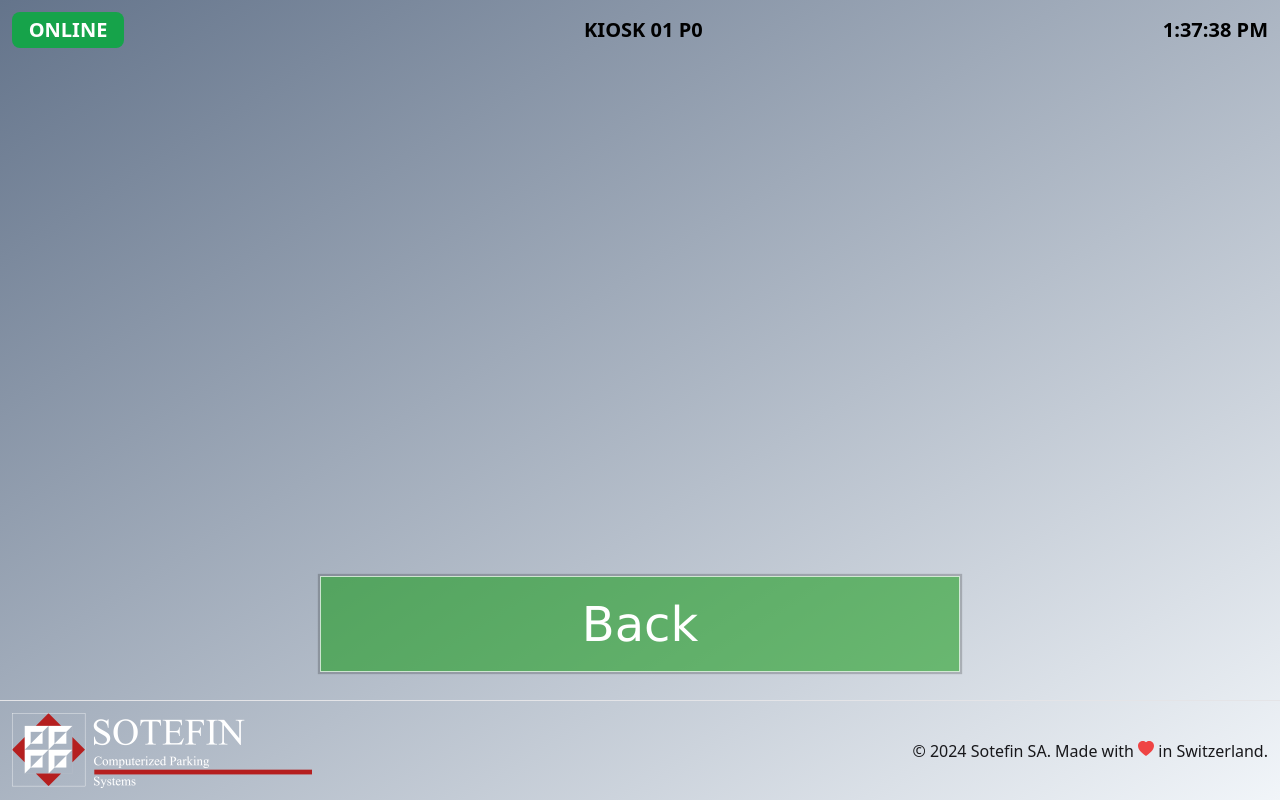
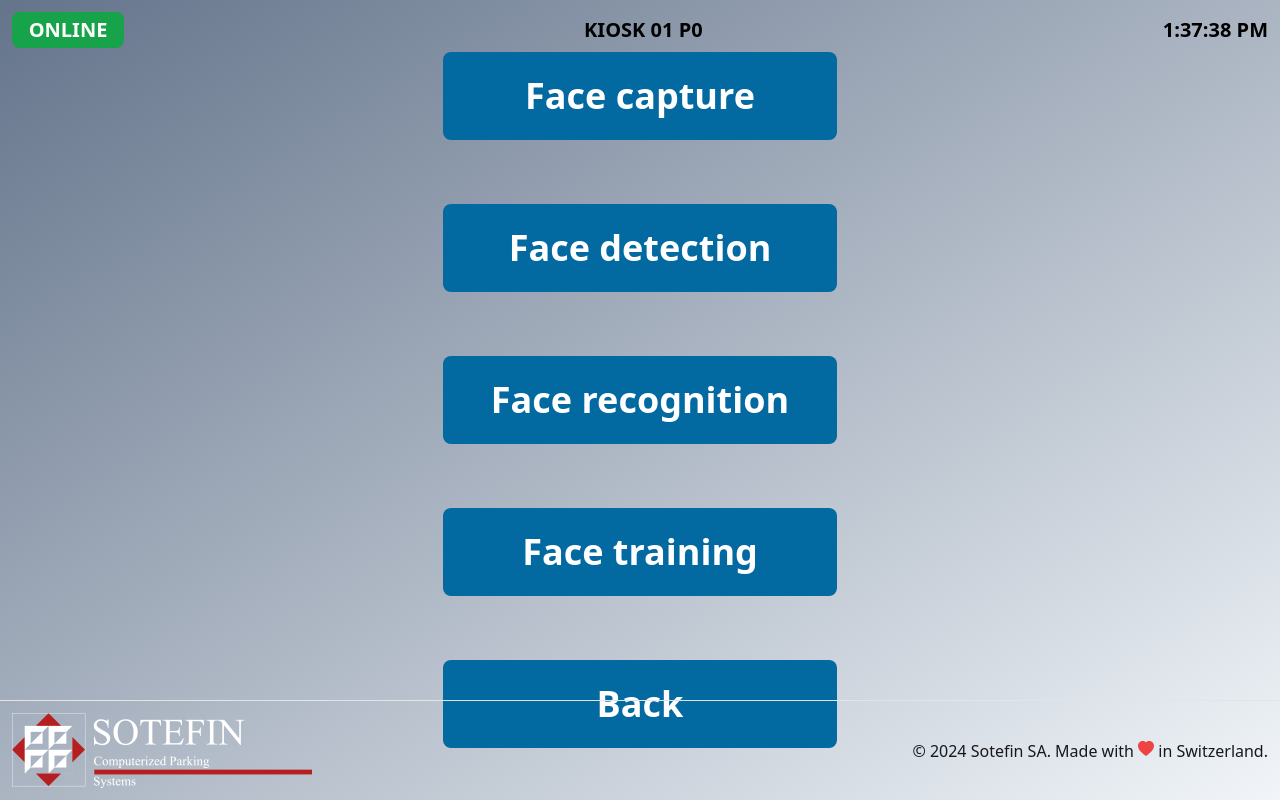
Before and after one commit to fabioriva/aps-kiosk-ui, a SvelteKit app: page /faceid in a window 1280 px wide. Shown: the top 800 px of the page. Built offline with nearby package versions, Linux system fonts and the light colour scheme; no server answers.

Commit message:
faceid stream routes

```diff
--- a/src/routes/+page.svelte
+++ b/src/routes/+page.svelte
@@ -1,6 +1,6 @@
 <script>
 	import { getContext } from 'svelte';
-	import { goto } from '$app/navigation';
+	// import { goto } from '$app/navigation';
 	import Alert from '$lib/Alert.svelte';
 	import Close from '$lib/Close.svelte';
 	import Error from '$lib/Error.svelte';
@@ -18,8 +18,9 @@
 	{#if comm.status}
 		{#if page.nr === 1}
 			<Alert message="Swipe tag to start" role="info" title="Action required" />
+			<!-- <button class="mt-16 text-4xl" onclick={() => goto('/faceid')}>Face ID</button> -->
 			<!-- <img src="arrow-down.png" alt="arrow-down" class="mx-auto mt-32" width="256" height="256" /> -->
-			<button class="mt-16 text-4xl" onclick={() => goto('/faceid')}>Face ID</button>
+			<a class="block mt-16 text-4xl" href="/faceid">Face ID</a>
 			<svg
 				xmlns="http://www.w3.org/2000/svg"
 				width="256"
--- a/src/routes/faceid/+page.svelte
+++ b/src/routes/faceid/+page.svelte
@@ -1,41 +1,31 @@
 <script>
 	import { goto } from '$app/navigation';
-	import { PUBLIC_CAMERA_SRC } from '$env/static/public';
-
-	function navigateToHome() {
-		goto('/');
+	function navigateToStream(mode) {
+		goto('/stream' + mode);
 	}
 </script>
 
 <div class="flex items-center justify-center h-screen">
-	<iframe
-		src={PUBLIC_CAMERA_SRC}
-		title="picamera video streaming"
-		width="800"
-		height="1280"
-		scrolling="no"
-		marginwidth="0"
-		marginheight="0"
-		frameborder="0"
-		class="w-full pointer-events-auto -z-50"
-	></iframe>
-	<button id="home-button" class="z-50" onclick={navigateToHome}>Back</button>
+	<div class="flex flex-col space-y-16">
+		<button
+			class="bg-sky-700 hover:bg-sky-900 text-white text-4xl font-semibold py-6 px-12 rounded-lg"
+			onclick={() => navigateToStream('/capture')}>Face capture</button
+		>
+		<button
+			class="bg-sky-700 hover:bg-sky-900 text-white text-4xl font-semibold py-6 px-12 rounded-lg"
+			onclick={() => navigateToStream('/detection')}>Face detection</button
+		>
+		<button
+			class="bg-sky-700 hover:bg-sky-900 text-white text-4xl font-semibold py-6 px-12 rounded-lg"
+			onclick={() => navigateToStream('/recognition')}>Face recognition</button
+		>
+		<button
+			class="bg-sky-700 hover:bg-sky-900 text-white text-4xl font-semibold py-6 px-12 rounded-lg"
+			onclick={() => navigateToStream('/training')}>Face training</button
+		>
+		<button
+			class="bg-sky-700 hover:bg-sky-900 text-white text-4xl font-semibold py-6 px-12 rounded-lg"
+			onclick={() => goto('/')}>Back</button
+		>
+	</div>
 </div>
-
-<style>
-	#home-button {
-		/* display: block; */
-		position: absolute;
-		margin-left: auto;
-		margin-right: auto;
-		width: 50%;
-		height: 96px;
-		bottom: 128px;
-		background-color: rgb(0 150 0 / 50%);
-		border: 1px solid rgb(255 255 255 / 70%);
-		box-shadow: 0px 0px 1px 2px rgb(0 0 0 / 20%);
-		font-size: 48px;
-		font-family: 'Lucida Grande', 'Arial', sans-serif;
-		color: rgb(255 255 255 / 100%);
-	}
-</style>
--- /dev/null
+++ b/src/routes/stream/[mode]/+page.server.js
@@ -0,0 +1,3 @@
+export function load({ params }) {
+return params
+}
--- /dev/null
+++ b/src/routes/stream/[mode]/+page.svelte
@@ -0,0 +1,38 @@
+<script>
+	import { goto } from '$app/navigation';
+	import { PUBLIC_CAMERA_SRC } from '$env/static/public';
+	let { data } = $props();
+</script>
+
+<div class="flex items-center justify-center h-screen">
+	<iframe
+		src={PUBLIC_CAMERA_SRC + '/face/' + data.mode}
+		title="picamera video streaming"
+		width="800"
+		height="1280"
+		scrolling="no"
+		marginwidth="0"
+		marginheight="0"
+		frameborder="0"
+		class="w-full pointer-events-auto -z-50"
+	></iframe>
+	<button id="button" class="z-50" onclick={() => goto('/')}>Back</button>
+</div>
+
+<style>
+	#button {
+		/* display: block; */
+		position: absolute;
+		margin-left: auto;
+		margin-right: auto;
+		width: 50%;
+		height: 96px;
+		bottom: 128px;
+		background-color: rgb(0 150 0 / 50%);
+		border: 1px solid rgb(255 255 255 / 70%);
+		box-shadow: 0px 0px 1px 2px rgb(0 0 0 / 20%);
+		font-size: 48px;
+		font-family: 'Lucida Grande', 'Arial', sans-serif;
+		color: rgb(255 255 255 / 100%);
+	}
+</style>
```
